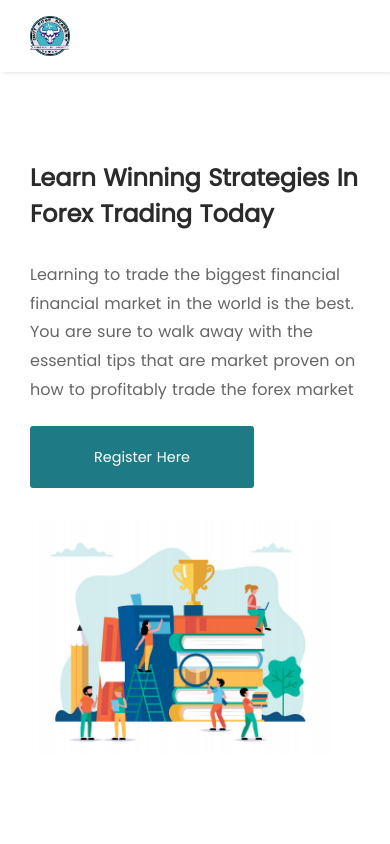
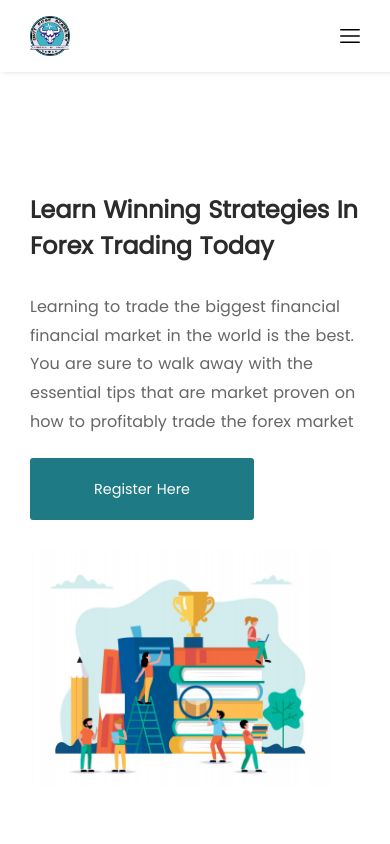
Before and after one commit to Achilles45/Uratraining, a Nuxt app: page / in a window 390 px wide. Shown: the top 844 px of the page. Built offline with nearby package versions, Linux system fonts and the light colour scheme.

Commit message:
Fixed the navbar toggle for mobile devices

```diff
--- a/components/Banner.vue
+++ b/components/Banner.vue
@@ -29,6 +29,7 @@
       padding-bottom: 1.3rem;
       font-size: 2.6rem;
       line-height: 1.5;
+      padding-top: 2rem;
     }
     p {
       padding-bottom: 1.5rem;
--- a/components/Navbar.vue
+++ b/components/Navbar.vue
@@ -11,7 +11,7 @@
             />
           </nuxt-link>
         </div>
-        <ul class="pt-2">
+        <ul class="pt-2" id="list">
           <li><nuxt-link to="/">Home</nuxt-link></li>
           <li><nuxt-link to="#about">About Us</nuxt-link></li>
           <li><nuxt-link to="/#pricing">See Our Pricing</nuxt-link></li>
@@ -35,10 +35,10 @@
 export default {
   methods: {
     toggleNav() {
-      const navToggler = document.querySelector(".menu");
-      const nav = document.querySelector();
+      const navToggler = document.querySelector("#menu");
+      const nav = document.querySelector("#list");
       navToggler.addEventListener("click", () => {
-        navToggler.classList.toggle("toggle__nav");
+        nav.classList.toggle("toggle__nav");
       });
     }
   }
@@ -86,13 +86,13 @@ header {
       max-width: 20px;
       height: auto;
       display: none;
-    }
-    .toggle__nav {
-      display: block !important;
+      cursor: pointer;
     }
   }
 }
-
+.toggle__nav {
+  display: block !important;
+}
 //MEDIA QUERIES
 @media only screen and (max-width: 800px) {
   nav {
@@ -105,14 +105,17 @@ header {
       width: 100%;
       height: 100vh;
       line-height: 4;
-      opacity: 0;
+      display: none !important;
+      transition: all 0.5s ease-in-out;
       li a {
         color: #fff !important;
+        margin-left: 3rem !important;
+        margin-top: 10rem !important;
       }
     }
-    // .menu {
-    //   display: block !important;
-    // }
+    .menu {
+      display: block !important;
+    }
   }
 }
 </style>
--- a/pages/register.vue
+++ b/pages/register.vue
@@ -19,13 +19,7 @@
         </div>
         <div class="form-group">
           <label for="phone">Phone Number *</label>
-          <input
-            type="number"
-            v-model="phone__number"
-            class="form-control"
-            min="11"
-            max="11"
-          />
+          <input type="tel" v-model="phone__number" class="form-control" />
         </div>
         <div class="form-group">
           <label for="account-type">Account type *</label>
```
